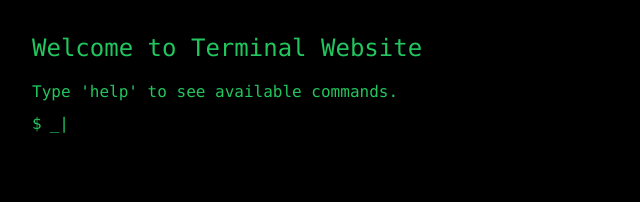
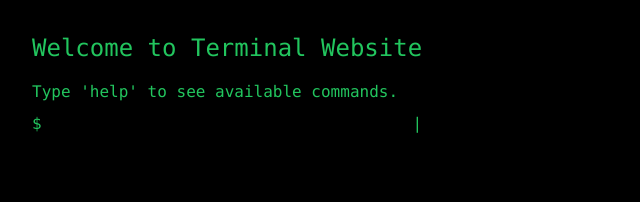
Before and after one commit to GPT-Engineer-App/terminal-portal, a React (Vite) app: page / in a window 1280 px wide. Shown: the top 202 px of the page, without its empty margins (0-640 px from the left). Built offline with nearby package versions, Linux system fonts and the light colour scheme.

Commit message:
Fix input functionality to allow users to type and submit commands or text in the terminal-style website.

```diff
--- a/src/pages/Index.jsx
+++ b/src/pages/Index.jsx
@@ -2,6 +2,8 @@ import React, { useEffect, useState } from "react";
 
 const Index = () => {
   const [showCursor, setShowCursor] = useState(true);
+  const [input, setInput] = useState("");
+  const [output, setOutput] = useState([]);
 
   useEffect(() => {
     const interval = setInterval(() => {
@@ -10,14 +12,40 @@ const Index = () => {
     return () => clearInterval(interval);
   }, []);
 
+  const handleInputChange = (e) => {
+    setInput(e.target.value);
+  };
+
+  const handleInputSubmit = (e) => {
+    if (e.key === "Enter") {
+      setOutput((prevOutput) => [...prevOutput, input]);
+      setInput("");
+    }
+  };
+
   return (
     <div className="text-green-500 font-mono bg-black min-h-screen flex flex-col items-start p-4">
       <h1 className="text-2xl mb-4">Welcome to Terminal Website</h1>
       <p className="mb-2">Type 'help' to see available commands.</p>
-      <div className="flex">
-        <span>$</span>
-        <span className="ml-2">_</span>
-        {showCursor && <span className="animate-blink">|</span>}
+      <div className="flex flex-col w-full">
+        {output.map((line, index) => (
+          <div key={index} className="flex">
+            <span>$</span>
+            <span className="ml-2">{line}</span>
+          </div>
+        ))}
+        <div className="flex">
+          <span>$</span>
+          <input
+            type="text"
+            value={input}
+            onChange={handleInputChange}
+            onKeyDown={handleInputSubmit}
+            className="bg-black text-green-500 outline-none ml-2 flex-grow"
+            autoFocus
+          />
+          {showCursor && <span className="animate-blink">|</span>}
+        </div>
       </div>
     </div>
   );
```
